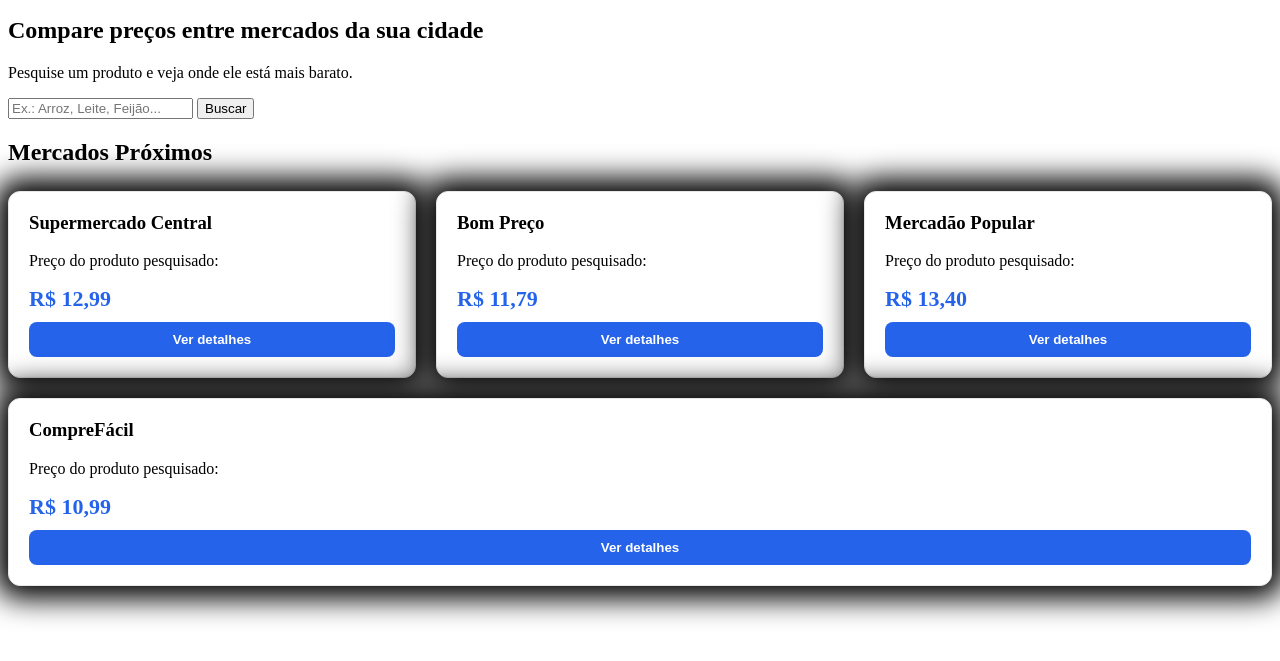
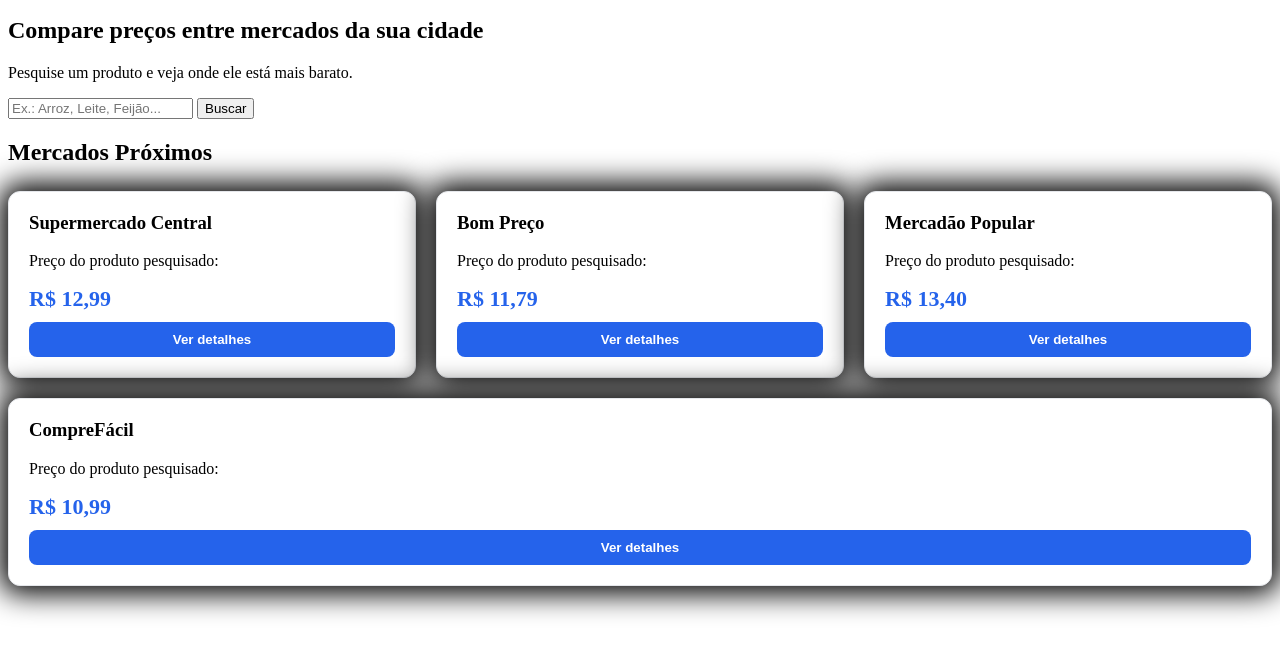
Before and after one commit to TeddyFilho1905/Market-Compare, a plain HTML site: page index.html in a window 1280 px wide. Shown: the part 47-708 px from the top of the page. Drawn offline with Linux system fonts and the light colour scheme.

Commit message:
Reduce box-shadow blur on market cards

```diff
--- a/style.css
+++ b/style.css
@@ -11,7 +11,7 @@
 
 /* Cada mercado: card */
 .market-card {
-    box-shadow: 0px 0px 29px 13px #000000;
+    box-shadow: 0px 0px 29px 8px #000000;
     flex: 1 1 calc(25% - 20px);
     background: #ffffff;
     border: 1px solid #e5e7eb;
```
